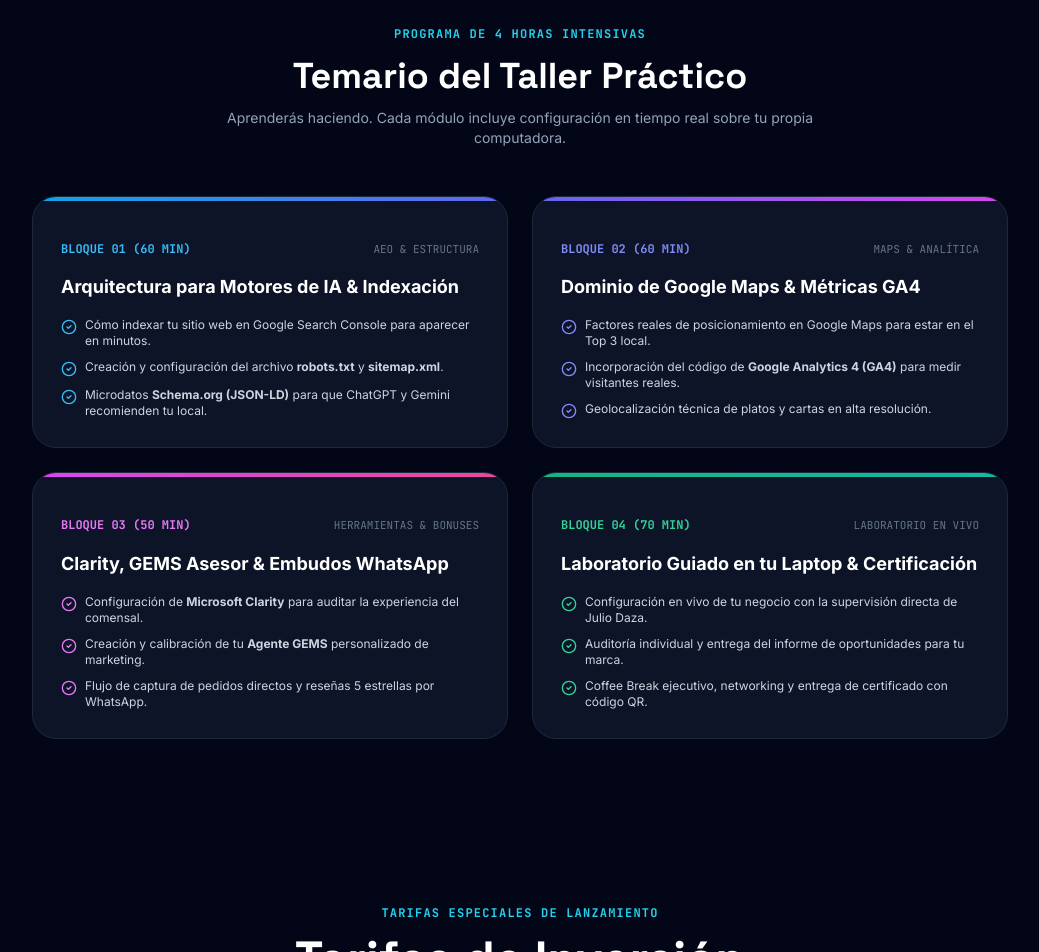
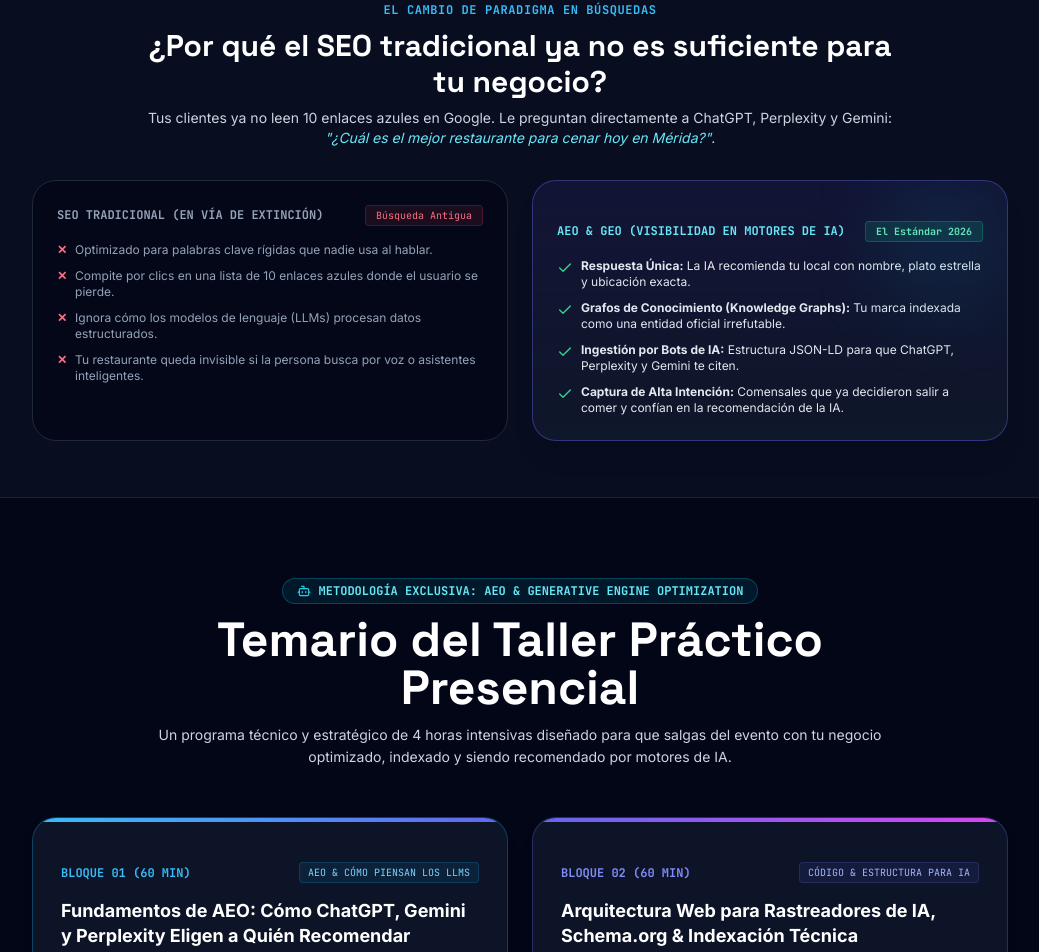
Before and after one commit to dazajulio/inteligencia-neuronal, a Next.js app: page /curso in a window 1280 px wide. Shown: the part 1859-2811 px from the top of the page, without its empty margins (120-1159 px from the left). Built offline with nearby package versions, Linux system fonts and the light colour scheme; no server answers; the database is empty.

Commit message:
feat(temario): expand in-depth AEO, knowledge graphs and LLM visibility syllabus

```diff
--- a/app/curso/page.tsx
+++ b/app/curso/page.tsx
@@ -554,124 +554,223 @@
         </div>
       </section>
 
-      {/* ── 3. TEMARIO Y METODOLOGÍA (INCLUYE ROBOTS.TXT, SITEMAP, GA4) ── */}
+      {/* ── SECCIÓN COMPARATIVA: DE SEO TRADICIONAL A AEO (MOTORES DE IA) ── */}
+      <section className="py-14 bg-slate-900/50 border-b border-slate-800/80">
+        <div className="max-w-5xl mx-auto px-4 sm:px-6 space-y-8">
+          <div className="text-center max-w-3xl mx-auto space-y-2">
+            <span className="text-xs font-mono font-bold text-sky-400 uppercase tracking-wider">
+              EL CAMBIO DE PARADIGMA EN BÚSQUEDAS
+            </span>
+            <h2 className="font-heading text-2xl sm:text-3xl font-extrabold text-white">
+              ¿Por qué el SEO tradicional ya no es suficiente para tu negocio?
+            </h2>
+            <p className="text-xs sm:text-sm text-slate-300">
+              Tus clientes ya no leen 10 enlaces azules en Google. Le preguntan directamente a ChatGPT, Perplexity y Gemini: <span className="text-cyan-300 italic">"¿Cuál es el mejor restaurante para cenar hoy en Mérida?"</span>.
+            </p>
+          </div>
+
+          <div className="grid grid-cols-1 md:grid-cols-2 gap-6">
+            {/* Antes: SEO Tradicional */}
+            <div className="p-6 rounded-3xl bg-slate-950/80 border border-slate-800 space-y-4">
+              <div className="flex items-center justify-between">
+                <span className="text-xs font-mono font-bold text-slate-400 uppercase">SEO Tradicional (En Vía de Extinción)</span>
+                <span className="px-2.5 py-0.5 rounded text-[10px] font-mono bg-rose-500/10 text-rose-400 border border-rose-500/20">Búsqueda Antigua</span>
+              </div>
+              <ul className="space-y-2.5 text-xs text-slate-400">
+                <li className="flex items-start gap-2">
+                  <span className="text-rose-400 font-bold shrink-0">✕</span>
+                  <span>Optimizado para palabras clave rígidas que nadie usa al hablar.</span>
+                </li>
+                <li className="flex items-start gap-2">
+                  <span className="text-rose-400 font-bold shrink-0">✕</span>
+                  <span>Compite por clics en una lista de 10 enlaces azules donde el usuario se pierde.</span>
+                </li>
+                <li className="flex items-start gap-2">
+                  <span className="text-rose-400 font-bold shrink-0">✕</span>
+                  <span>Ignora cómo los modelos de lenguaje (LLMs) procesan datos estructurados.</span>
+                </li>
+                <li className="flex items-start gap-2">
+                  <span className="text-rose-400 font-bold shrink-0">✕</span>
+                  <span>Tu restaurante queda invisible si la persona busca por voz o asistentes inteligentes.</span>
+                </li>
+              </ul>
+            </div>
+
+            {/* Ahora: AEO (Answer Engine Optimization) */}
+            <div className="p-6 rounded-3xl bg-gradient-to-b from-indigo-950/50 to-slate-900 border border-indigo-500/40 shadow-xl space-y-4 relative overflow-hidden">
+              <div className="absolute top-0 right-0 w-32 h-32 bg-cyan-500/10 rounded-full blur-2xl pointer-events-none" />
+              <div className="flex items-center justify-between">
+                <span className="text-xs font-mono font-bold text-cyan-300 uppercase">AEO & GEO (Visibilidad en Motores de IA)</span>
+                <span className="px-2.5 py-0.5 rounded text-[10px] font-mono bg-emerald-500/15 text-emerald-300 border border-emerald-500/30 font-bold">El Estándar 2026</span>
+              </div>
+              <ul className="space-y-2.5 text-xs text-slate-200">
+                <li className="flex items-start gap-2">
+                  <Check className="w-4 h-4 text-emerald-400 shrink-0 mt-0.5" />
+                  <span><strong>Respuesta Única:</strong> La IA recomienda tu local con nombre, plato estrella y ubicación exacta.</span>
+                </li>
+                <li className="flex items-start gap-2">
+                  <Check className="w-4 h-4 text-emerald-400 shrink-0 mt-0.5" />
+                  <span><strong>Grafos de Conocimiento (Knowledge Graphs):</strong> Tu marca indexada como una entidad oficial irrefutable.</span>
+                </li>
+                <li className="flex items-start gap-2">
+                  <Check className="w-4 h-4 text-emerald-400 shrink-0 mt-0.5" />
+                  <span><strong>Ingestión por Bots de IA:</strong> Estructura JSON-LD para que ChatGPT, Perplexity y Gemini te citen.</span>
+                </li>
+                <li className="flex items-start gap-2">
+                  <Check className="w-4 h-4 text-emerald-400 shrink-0 mt-0.5" />
+                  <span><strong>Captura de Alta Intención:</strong> Comensales que ya decidieron salir a comer y confían en la recomendación de la IA.</span>
+                </li>
+              </ul>
+            </div>
+          </div>
+        </div>
+      </section>
+
+      {/* ── 3. TEMARIO Y METODOLOGÍA PROFUNDA EN AEO & MOTORES DE IA ── */}
       <section className="py-20 max-w-5xl mx-auto px-4 sm:px-6 space-y-12">
-        <div className="text-center max-w-2xl mx-auto space-y-3">
-          <span className="text-xs font-mono font-bold text-cyan-400 uppercase tracking-widest">
-            Programa de 4 Horas Intensivas
-          </span>
-          <h2 className="font-heading text-3xl sm:text-4xl font-extrabold text-white">
-            Temario del Taller Práctico
+        <div className="text-center max-w-3xl mx-auto space-y-3">
+          <div className="inline-flex items-center gap-2 px-3.5 py-1 rounded-full bg-cyan-500/10 border border-cyan-500/30 text-xs font-mono font-bold text-cyan-300">
+            <Bot className="w-3.5 h-3.5 text-cyan-400" />
+            <span>METODOLOGÍA EXCLUSIVA: AEO & GENERATIVE ENGINE OPTIMIZATION</span>
+          </div>
+          <h2 className="font-heading text-3xl sm:text-5xl font-extrabold text-white">
+            Temario del Taller Práctico Presencial
           </h2>
-          <p className="text-sm text-slate-400">
-            Aprenderás haciendo. Cada módulo incluye configuración en tiempo real sobre tu propia computadora.
+          <p className="text-sm text-slate-300 leading-relaxed">
+            Un programa técnico y estratégico de 4 horas intensivas diseñado para que salgas del evento con tu negocio optimizado, indexado y siendo recomendado por motores de IA.
           </p>
         </div>
 
         <div className="grid grid-cols-1 md:grid-cols-2 gap-6">
-          {/* Bloque 1 */}
-          <div className="p-6 sm:p-7 rounded-3xl bg-slate-900/90 border border-slate-800 relative overflow-hidden space-y-4">
-            <div className="absolute top-0 left-0 right-0 h-1 bg-gradient-to-r from-sky-500 to-indigo-500" />
+
+          {/* Bloque 1: Fundamentos de AEO y Cómo Piensan los LLMs */}
+          <div className="p-6 sm:p-7 rounded-3xl bg-slate-900/90 border border-sky-500/30 relative overflow-hidden space-y-4 shadow-lg">
+            <div className="absolute top-0 left-0 right-0 h-1 bg-gradient-to-r from-sky-400 to-indigo-500" />
             <div className="flex items-center justify-between">
               <span className="text-xs font-mono font-bold text-sky-400">BLOQUE 01 (60 MIN)</span>
-              <span className="text-[11px] font-mono text-slate-500">AEO & ESTRUCTURA</span>
-            </div>
-            <h3 className="text-lg font-bold text-white">
-              Arquitectura para Motores de IA & Indexación
+              <span className="text-[10px] font-mono px-2 py-0.5 rounded bg-sky-500/10 text-sky-300 border border-sky-500/20">AEO & CÓMO PIENSAN LOS LLMS</span>
+            </div>
+
+            <h3 className="text-lg font-bold text-white leading-snug">
+              Fundamentos de AEO: Cómo ChatGPT, Gemini y Perplexity Eligen a Quién Recomendar
             </h3>
+
             <ul className="space-y-2.5 text-xs text-slate-300">
               <li className="flex items-start gap-2">
                 <CheckCircle2 className="w-4 h-4 text-sky-400 shrink-0 mt-0.5" />
-                <span>Cómo indexar tu sitio web en Google Search Console para aparecer en minutos.</span>
+                <span><strong>Anatomía de los Motores de Respuesta (AEO/GEO):</strong> Diferencias operativas entre ChatGPT Search, Perplexity AI, Google AI Overviews y Apple Intelligence.</span>
               </li>
               <li className="flex items-start gap-2">
                 <CheckCircle2 className="w-4 h-4 text-sky-400 shrink-0 mt-0.5" />
-                <span>Creación y configuración del archivo <strong>robots.txt</strong> y <strong>sitemap.xml</strong>.</span>
+                <span><strong>De Keywords a Entidades Semánticas:</strong> Cómo los LLMs construyen su grafo de conocimiento sobre la gastronomía y comercio de Mérida.</span>
               </li>
               <li className="flex items-start gap-2">
                 <CheckCircle2 className="w-4 h-4 text-sky-400 shrink-0 mt-0.5" />
-                <span>Microdatos <strong>Schema.org (JSON-LD)</strong> para que ChatGPT y Gemini recomienden tu local.</span>
+                <span><strong>Vectores de Confianza & Citación:</strong> Qué fuentes consulta la IA en milisegundos antes de responderle a un usuario.</span>
+              </li>
+              <li className="flex items-start gap-2">
+                <CheckCircle2 className="w-4 h-4 text-sky-400 shrink-0 mt-0.5" />
+                <span><strong>Auditoría Inicial en Vivo:</strong> Diagnosticaremos en tiempo real qué sabe y qué dice la IA hoy sobre tu restaurante.</span>
               </li>
             </ul>
           </div>
 
-          {/* Bloque 2 */}
-          <div className="p-6 sm:p-7 rounded-3xl bg-slate-900/90 border border-slate-800 relative overflow-hidden space-y-4">
+          {/* Bloque 2: Arquitectura Técnica, Bots de IA y Schema.org */}
+          <div className="p-6 sm:p-7 rounded-3xl bg-slate-900/90 border border-indigo-500/30 relative overflow-hidden space-y-4 shadow-lg">
             <div className="absolute top-0 left-0 right-0 h-1 bg-gradient-to-r from-indigo-500 to-fuchsia-500" />
             <div className="flex items-center justify-between">
               <span className="text-xs font-mono font-bold text-indigo-400">BLOQUE 02 (60 MIN)</span>
-              <span className="text-[11px] font-mono text-slate-500">MAPS & ANALÍTICA</span>
-            </div>
-            <h3 className="text-lg font-bold text-white">
-              Dominio de Google Maps & Métricas GA4
+              <span className="text-[10px] font-mono px-2 py-0.5 rounded bg-indigo-500/10 text-indigo-300 border border-indigo-500/20">CÓDIGO & ESTRUCTURA PARA IA</span>
+            </div>
+
+            <h3 className="text-lg font-bold text-white leading-snug">
+              Arquitectura Web para Rastreadores de IA, Schema.org & Indexación Técnica
             </h3>
+
             <ul className="space-y-2.5 text-xs text-slate-300">
               <li className="flex items-start gap-2">
                 <CheckCircle2 className="w-4 h-4 text-indigo-400 shrink-0 mt-0.5" />
-                <span>Factores reales de posicionamiento en Google Maps para estar en el Top 3 local.</span>
+                <span><strong>Configuración de robots.txt para IA:</strong> Habilitar y optimizar el rastreo de <code>GPTBot</code>, <code>PerplexityBot</code>, <code>Google-Extended</code> y <code>ClaudeBot</code>.</span>
               </li>
               <li className="flex items-start gap-2">
                 <CheckCircle2 className="w-4 h-4 text-indigo-400 shrink-0 mt-0.5" />
-                <span>Incorporación del código de <strong>Google Analytics 4 (GA4)</strong> para medir visitantes reales.</span>
+                <span><strong>Microdatos Schema.org (JSON-LD):</strong> Marcado estructurado de <code>Restaurant</code>, <code>Menu</code>, <code>MenuItem</code>, <code>PriceRange</code>, <code>GeoCoordinates</code> y <code>OpeningHours</code>.</span>
               </li>
               <li className="flex items-start gap-2">
                 <CheckCircle2 className="w-4 h-4 text-indigo-400 shrink-0 mt-0.5" />
-                <span>Geolocalización técnica de platos y cartas en alta resolución.</span>
+                <span><strong>Atributo sameAs & Entidad Canónica:</strong> Vinculación de tu web con Google Maps, Cámara Gastronómica, ULA y redes sociales para blindar tu autoridad.</span>
+              </li>
+              <li className="flex items-start gap-2">
+                <CheckCircle2 className="w-4 h-4 text-indigo-400 shrink-0 mt-0.5" />
+                <span><strong>Sitemap XML & Google Search Console:</strong> Protocolo de indexación forzada para aparecer en motores de búsqueda e IA en minutos.</span>
               </li>
             </ul>
           </div>
 
-          {/* Bloque 3 */}
-          <div className="p-6 sm:p-7 rounded-3xl bg-slate-900/90 border border-slate-800 relative overflow-hidden space-y-4">
+          {/* Bloque 3: Google Maps Top 3, Reseñas Contextuales y Analítica */}
+          <div className="p-6 sm:p-7 rounded-3xl bg-slate-900/90 border border-fuchsia-500/30 relative overflow-hidden space-y-4 shadow-lg">
             <div className="absolute top-0 left-0 right-0 h-1 bg-gradient-to-r from-fuchsia-500 to-pink-500" />
             <div className="flex items-center justify-between">
               <span className="text-xs font-mono font-bold text-fuchsia-400">BLOQUE 03 (50 MIN)</span>
-              <span className="text-[11px] font-mono text-slate-500">HERRAMIENTAS & BONUSES</span>
-            </div>
-            <h3 className="text-lg font-bold text-white">
-              Clarity, GEMS Asesor & Embudos WhatsApp
+              <span className="text-[10px] font-mono px-2 py-0.5 rounded bg-fuchsia-500/10 text-fuchsia-300 border border-fuchsia-500/20">MAPS, RESEÑAS & CITACIONES</span>
+            </div>
+
+            <h3 className="text-lg font-bold text-white leading-snug">
+              Google Maps Top 3, Densidad Semántica en Reseñas & Analítica de Tráfico IA
             </h3>
+
             <ul className="space-y-2.5 text-xs text-slate-300">
               <li className="flex items-start gap-2">
                 <CheckCircle2 className="w-4 h-4 text-fuchsia-400 shrink-0 mt-0.5" />
-                <span>Configuración de <strong>Microsoft Clarity</strong> para auditar la experiencia del comensal.</span>
+                <span><strong>Factores de Ranking Local:</strong> Proximidad, Relevancia y Prominencia para liderar el Top 3 del mapa en Mérida.</span>
               </li>
               <li className="flex items-start gap-2">
                 <CheckCircle2 className="w-4 h-4 text-fuchsia-400 shrink-0 mt-0.5" />
-                <span>Creación y calibración de tu <strong>Agente GEMS</strong> personalizado de marketing.</span>
+                <span><strong>Estrategia de Reseñas para LLMs:</strong> Cómo lograr que tus comensales dejen menciones ricas en palabras clave de platos que la IA indexa como verdad.</span>
               </li>
               <li className="flex items-start gap-2">
                 <CheckCircle2 className="w-4 h-4 text-fuchsia-400 shrink-0 mt-0.5" />
-                <span>Flujo de captura de pedidos directos y reseñas 5 estrellas por WhatsApp.</span>
+                <span><strong>Optimización Visual para IA:</strong> Georreferenciación de fotos de platos y cartas para reconocimiento en Google Lens y Gemini Vision.</span>
+              </li>
+              <li className="flex items-start gap-2">
+                <CheckCircle2 className="w-4 h-4 text-fuchsia-400 shrink-0 mt-0.5" />
+                <span><strong>Métricas GA4 & Microsoft Clarity:</strong> Medición del tráfico proveniente de motores de IA y auditoría de mapas de calor sobre tu menú digital.</span>
               </li>
             </ul>
           </div>
 
-          {/* Bloque 4 */}
-          <div className="p-6 sm:p-7 rounded-3xl bg-slate-900/90 border border-slate-800 relative overflow-hidden space-y-4">
+          {/* Bloque 4: Laboratorio en Laptop, Agente GEMS & Certificación */}
+          <div className="p-6 sm:p-7 rounded-3xl bg-slate-900/90 border border-emerald-500/30 relative overflow-hidden space-y-4 shadow-lg">
             <div className="absolute top-0 left-0 right-0 h-1 bg-gradient-to-r from-emerald-500 to-teal-500" />
             <div className="flex items-center justify-between">
               <span className="text-xs font-mono font-bold text-emerald-400">BLOQUE 04 (70 MIN)</span>
-              <span className="text-[11px] font-mono text-slate-500">LABORATORIO EN VIVO</span>
-            </div>
-            <h3 className="text-lg font-bold text-white">
-              Laboratorio Guiado en tu Laptop & Certificación
+              <span className="text-[10px] font-mono px-2 py-0.5 rounded bg-emerald-500/10 text-emerald-300 border border-emerald-500/20">LABORATORIO 100% PRÁCTICO</span>
+            </div>
+
+            <h3 className="text-lg font-bold text-white leading-snug">
+              Laboratorio Guiado en tu Laptop, Creación de tu Agente GEMS & Certificación
             </h3>
+
             <ul className="space-y-2.5 text-xs text-slate-300">
               <li className="flex items-start gap-2">
                 <CheckCircle2 className="w-4 h-4 text-emerald-400 shrink-0 mt-0.5" />
-                <span>Configuración en vivo de tu negocio con la supervisión directa de Julio Daza.</span>
+                <span><strong>Implementación Asistida en Vivo:</strong> Escribirás, validarás y subirás tu código JSON-LD y robots.txt con la supervisión directa de Julio Daza.</span>
               </li>
               <li className="flex items-start gap-2">
                 <CheckCircle2 className="w-4 h-4 text-emerald-400 shrink-0 mt-0.5" />
-                <span>Auditoría individual y entrega del informe de oportunidades para tu marca.</span>
+                <span><strong>Construcción de tu Agente GEMS:</strong> Calibración de tu propio asesor de marketing gastronómico 24/7 entrenado con los datos de tu local.</span>
               </li>
               <li className="flex items-start gap-2">
                 <CheckCircle2 className="w-4 h-4 text-emerald-400 shrink-0 mt-0.5" />
-                <span>Coffee Break ejecutivo, networking y entrega de certificado con código QR.</span>
+                <span><strong>Verificación Final de Respuesta de IA:</strong> Prueba en vivo para corroborar que los motores de IA ya citan y estructuran la información de tu marca.</span>
+              </li>
+              <li className="flex items-start gap-2">
+                <CheckCircle2 className="w-4 h-4 text-emerald-400 shrink-0 mt-0.5" />
+                <span><strong>Coffee Break & Networking:</strong> Conexión con otros dueños de negocios en Mérida y entrega del Certificado Oficial con QR.</span>
               </li>
             </ul>
           </div>
+
         </div>
       </section>
 
```
